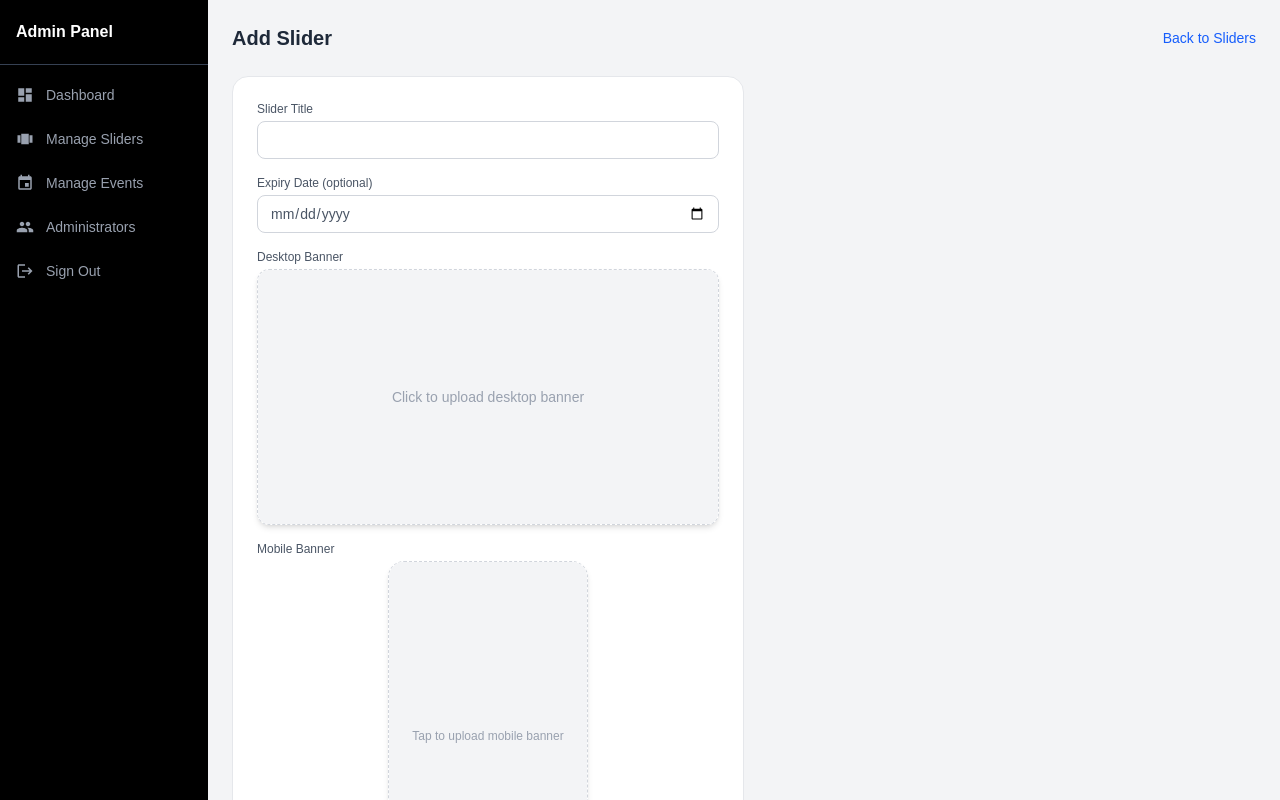
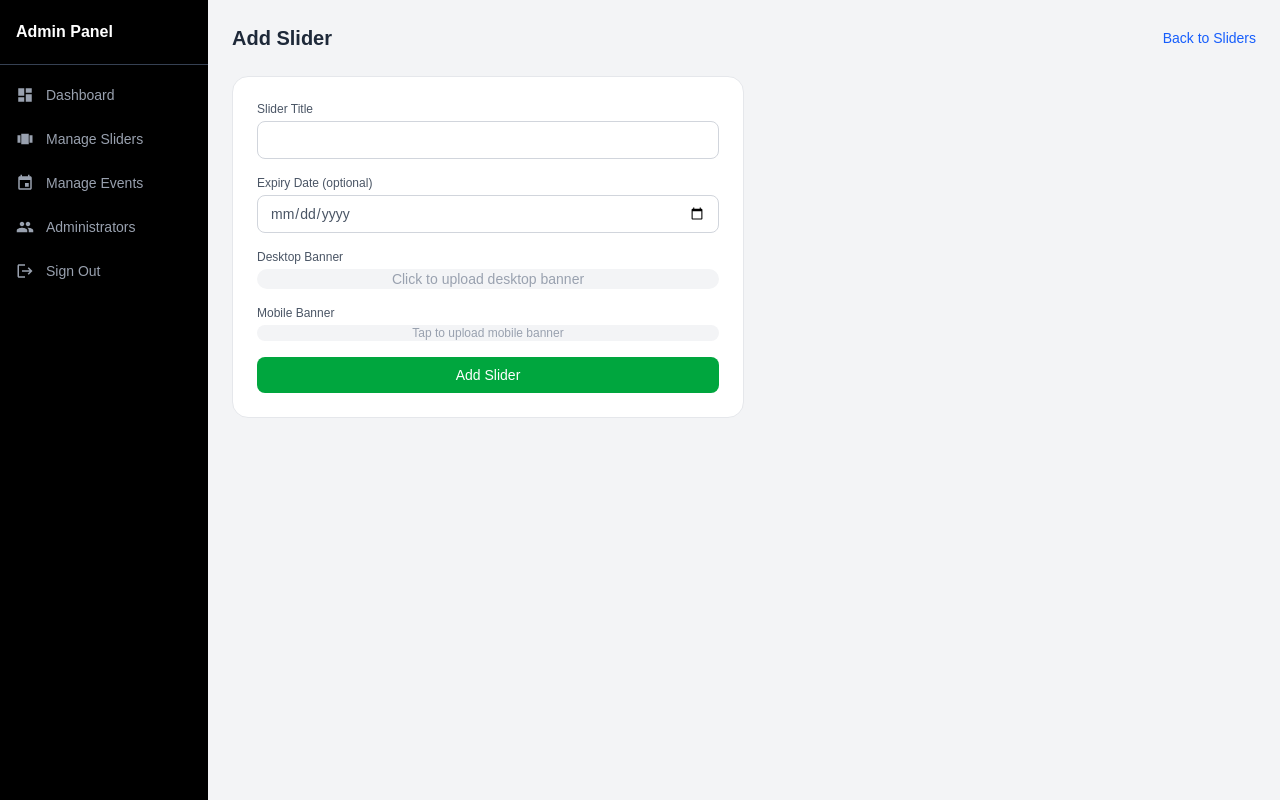
Before and after one commit to Olisachukwuma1/Event-app, a Next.js app in the folder admin/: page /sliders/add in a window 1280 px wide. Shown: the top 800 px of the page. Built offline with nearby package versions, Linux system fonts and the light colour scheme; sample sign-in values are in the browser's storage.

Commit message:
sliders fixed

```diff
--- a/admin/app/sliders/add/page.jsx
+++ b/admin/app/sliders/add/page.jsx
@@ -155,14 +155,14 @@ function AddSliderForm() {
 
   <div
     onClick={() => document.getElementById('desktopInput').click()}
-    className="relative w-full h-48 md:h-56 lg:h-64 rounded-xl overflow-hidden shadow-md border border-dashed border-gray-300 cursor-pointer"
+    className="relative w-full rounded-xl overflow-hidden"
   >
     {previewDesktop ? (
       <>
         <img
           src={previewDesktop}
           alt="desktop preview"
-          className="w-full h-full object-cover"
+          className="w-full h-auto "
         />
 
         <div className="absolute inset-0 bg-black/30 flex items-center justify-center">
@@ -195,14 +195,14 @@ function AddSliderForm() {
 
   <div
     onClick={() => document.getElementById('mobileInput').click()}
-    className="relative w-[200px] h-[350px] mx-auto rounded-2xl overflow-hidden shadow-md border border-dashed border-gray-300 cursor-pointer"
+    className="relative w-full rounded-xl overflow-hidden"
   >
     {previewMobile ? (
       <>
         <img
           src={previewMobile}
           alt="mobile preview"
-          className="w-full h-full object-cover"
+          className="w-full h-auto "
         />
 
         <div className="absolute inset-0 bg-black/25 flex items-end p-3">
```
Also changed, not shown: 1 other file (tests, documents, lock files or other folders).
